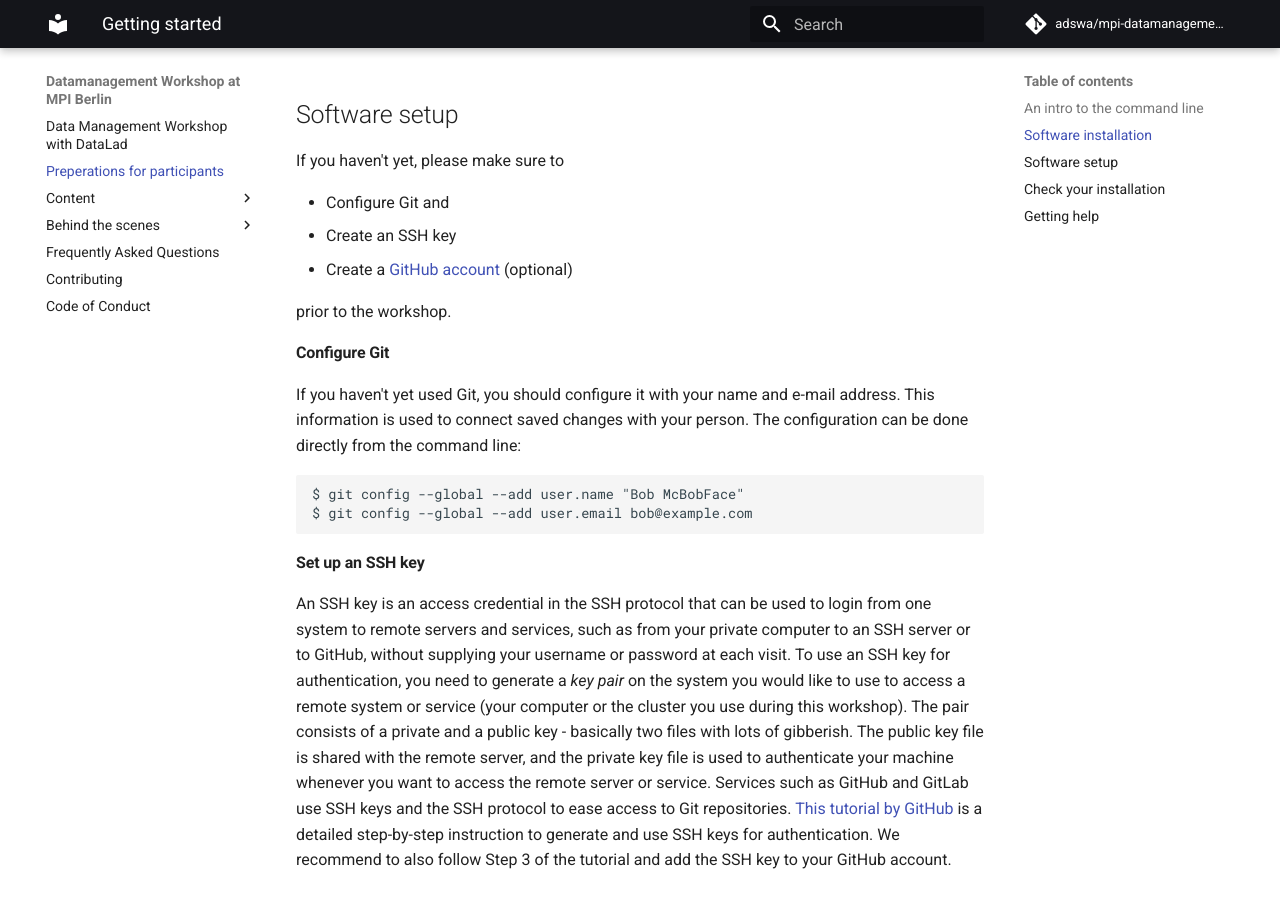
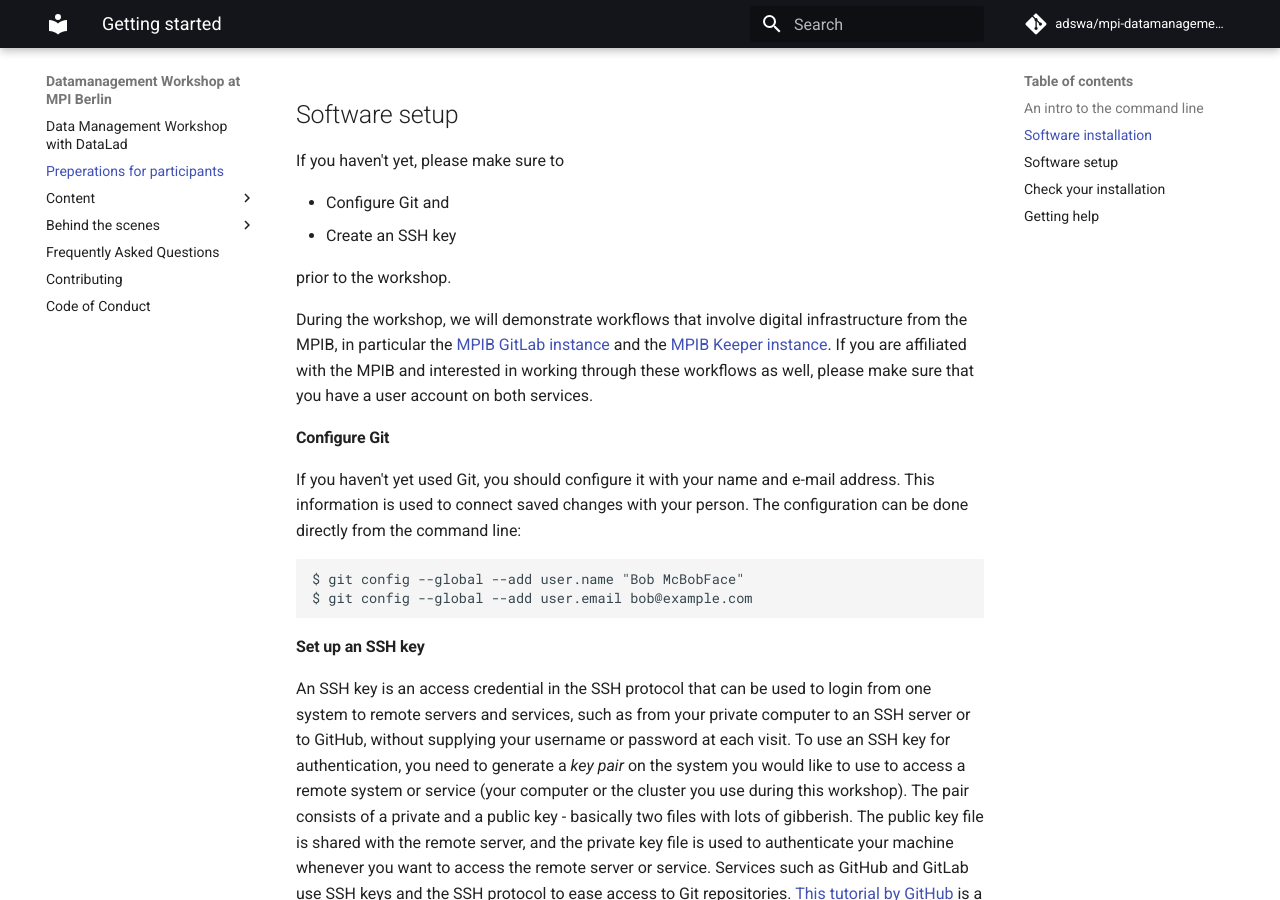
Before and after one commit to adswa/mpi-datamanagement-ws, an MkDocs documentation site: the page built from docs/content/getting_started.md, in a window 1280 px wide and 900 px high, scrolled down 1073 px. Built offline with MkDocs 1.6.1 and Material for MkDocs 9.7.7, drawn with Linux system fonts in a browser that asks for light colours; comment, search, counter and statistics services are not loaded.

Commit message:
Add keeper and gitlab user accounts as optional preparation for participants

```diff
--- a/docs/content/getting_started.md
+++ b/docs/content/getting_started.md
@@ -37,9 +37,12 @@ If you haven't yet, please make sure to
 
 - Configure Git and
 - Create an SSH key
-- Create a [GitHub account](https://github.com) (optional)
 
 prior to the workshop.
+
+During the workshop, we will demonstrate workflows that involve digital
+infrastructure from the MPIB, in particular the [MPIB GitLab instance](https://git.mpib-berlin.mpg.de/) and the [MPIB Keeper instance](https://keeper.mpdl.mpg.de).
+If you are affiliated with the MPIB and interested in working through these workflows as well, please make sure that you have a user account on both services.
 
 ### Configure Git
 
```
